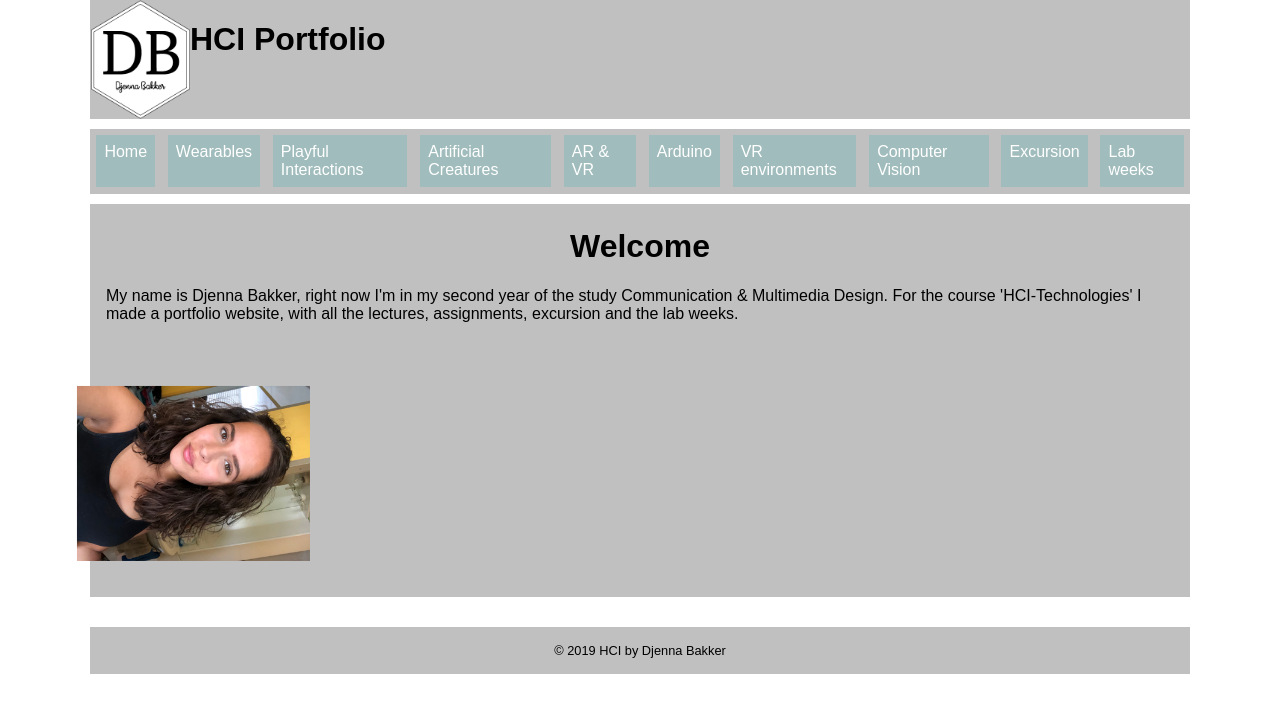
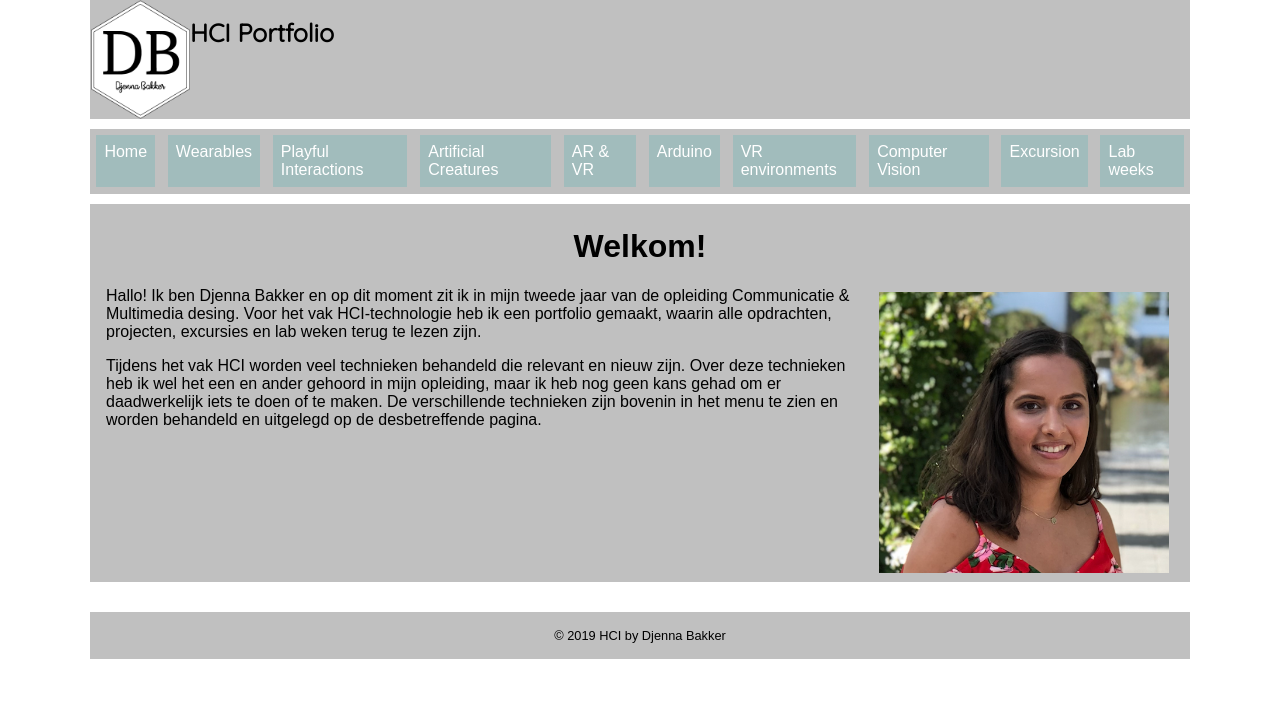
Before and after one commit to DjennaBakker/HCI-portfolio, a plain HTML site: page index.html in a window 1280 px wide. Drawn offline with Linux system fonts and the light colour scheme.

Commit message:
kajdnkaj

```diff
--- a/index.html
+++ b/index.html
@@ -34,10 +34,21 @@
 	    </nav>
 
 	    <main class="grid-item main" id="home">
-	    	<h1>Welcome</h1>
-	    	<p>My name is Djenna Bakker, right now I'm in my second year of the study Communication & Multimedia Design. For the course 'HCI-Technologies' I made a portfolio website, with all the lectures, assignments, excursion and the lab weeks.</p>
-	    	<br>
-	    	<img src="images/djenna.JPG" class="djenna-foto" alt="foto-djenna">
+	    	<h1>Welkom!</h1>
+	    	<img src="images/djenna.png" class="djenna-foto" alt="foto-djenna">
+	    	<p>
+	    		Hallo! Ik ben Djenna Bakker en op dit moment zit ik in mijn tweede jaar van de opleiding Communicatie & Multimedia desing. Voor het vak HCI-technologie heb ik een portfolio gemaakt, waarin alle opdrachten, projecten, excursies en lab weken terug te lezen zijn.
+	    	</p>
+	    	<p>
+	    		Tijdens het vak HCI worden veel technieken behandeld die relevant en nieuw zijn. Over deze technieken heb ik wel het een en ander gehoord in mijn opleiding, maar ik heb nog geen kans gehad om er daadwerkelijk iets te doen of te maken. De verschillende technieken zijn bovenin in het menu te zien en worden behandeld en uitgelegd op de desbetreffende pagina.
+	    	</p>
+
+	    	<!-- Home
+				●	Short introduction of yourself
+				●	A picture
+				●	Your expectations for this course
+				●	Describe what you want to learn in this course
+			-->
 	    </main>
 
 	    <footer class="grid-item foot">
--- a/styles/style.css
+++ b/styles/style.css
@@ -78,9 +78,11 @@ header {
   align-content: center;
 }
 
-.titel-hci > h1{
+.titel-hci{
   font-family: "Quicksand";
   text-align: center;
+  font-size: 25px;
+  top: 20px;
 }
 
 /*---------------Nav styles---------------*/
@@ -144,12 +146,12 @@ nav > ul > li > a {
 }
 
 /*---------------Teksten---------------*/
-h1 {
+/*h1 {
   text-align: center;
   font-size: 1.2em;
 }
 
-h2, h3 {
+h2 {
   font-size: 1.5em;
   font-weight: bold;
   border-radius: 0.2em;
@@ -157,17 +159,50 @@ h2, h3 {
 
 h3 {
   font-size: 0.8em;
-}
+}*/
 
 /*---------------Home---------------*/
 #home{
+
+}
+
+.djenna-foto{
+  width: 300px;
+  padding: 5px;
   float: left;
 }
 
-.djenna-foto{
-  width: 175px;
-  transform: rotate(90deg);
+/*---------------Wearables---------------*/
+#wearables{
+
 }
+
+#wearables-tat{
+  width: 50%;
+  height: auto;
+}
+
+#wearables-chart{
+  width: 10%;
+  height: auto;
+}
+
+/*---------------Playful interfaces---------------*/
+
+/*---------------Articifial creatures---------------*/
+
+/*---------------AR & VR---------------*/
+
+/*---------------Arduino---------------*/
+
+/*---------------VR environments---------------*/
+
+/*---------------Computer vision---------------*/
+
+/*---------------Excursion---------------*/
+
+/*---------------Lab weeks---------------*/
+
 
 /*---------------Footer---------------*/
 footer{
@@ -180,8 +215,8 @@ footer p{
     text-align: center;
 }
 
-/*---------------Tablet---------------*/
-@media only screen and (min-width: 601px){
+/*---------------Tablet en groter---------------*/
+@media only screen and (min-width: 900px){
   .logo{
     padding-left: 1%;
     width: 100px;
@@ -211,4 +246,10 @@ footer p{
   .active, .inactive{
     max-height: unset;
   }
+
+  .djenna-foto{
+    width: 300px;
+    padding: 5px;
+    float: right;
+  }
 }
```
Also changed, not shown: wearables.html (+16 -2 lines), images/color-change-tat.png (added), images/color-code.png (added), images/djenna.JPG (deleted), images/djenna.png (added), 2 other files.
